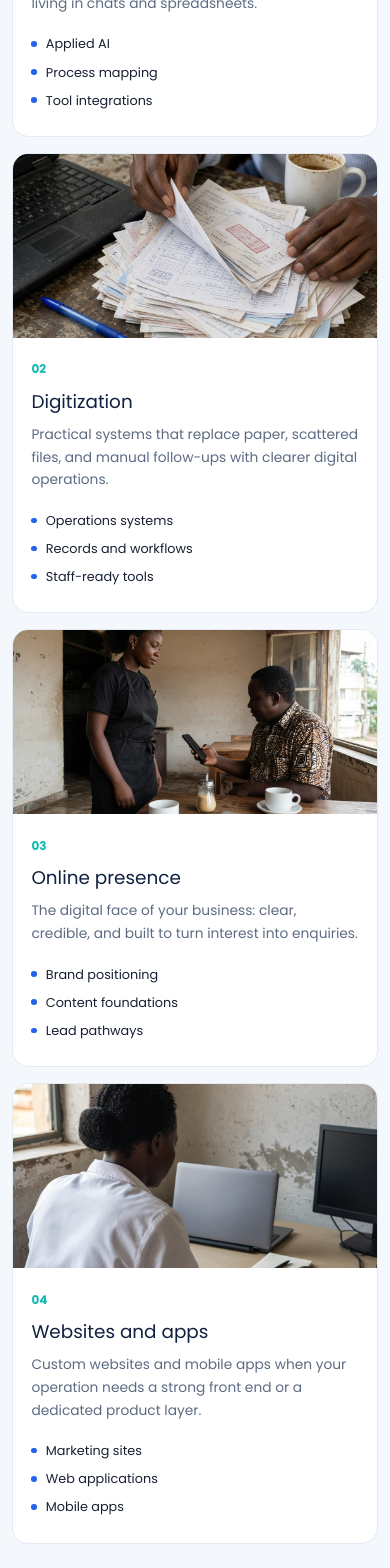
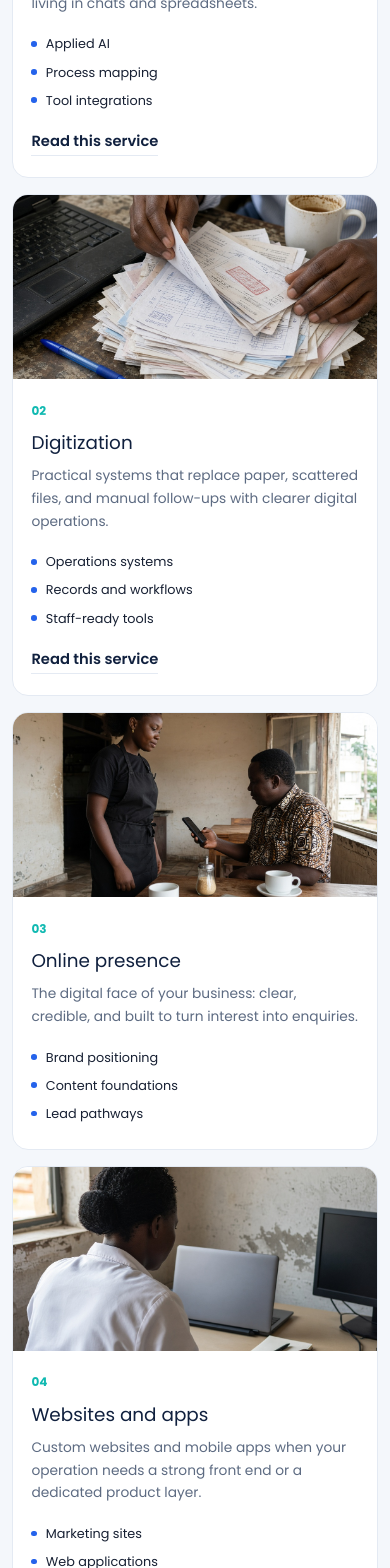
Before and after one commit to ManStevoh/EssemDigitalInnovation, a React (Vite) app: page / in a window 390 px wide. Shown: the part 1880-3448 px from the top of the page. Built offline with nearby package versions, Linux system fonts and the light colour scheme; the HTML template or start-up script is replaced by a standard one.

Commit message:
Add service pages and a proper link preview.
Give AI, digitization, and websites their own addresses, and show the Essem name with both cities when the site is shared.

```diff
--- a/src/App.tsx
+++ b/src/App.tsx
@@ -47,6 +47,7 @@ const services = [
   {
     number: "01",
     title: "AI and automations",
+    path: "/ai-and-automations",
     image: shopCounter,
     alt: "A shopkeeper checking orders on a phone behind the counter",
     copy: "AI and workflows that connect your tools, people, and customers, so repetitive work stops living in chats and spreadsheets.",
@@ -55,6 +56,7 @@ const services = [
   {
     number: "02",
     title: "Digitization",
+    path: "/digitization",
     image: paperRecords,
     alt: "Hands sorting a stack of paper records beside a laptop",
     copy: "Practical systems that replace paper, scattered files, and manual follow-ups with clearer digital operations.",
@@ -71,6 +73,7 @@ const services = [
   {
     number: "04",
     title: "Websites and apps",
+    path: "/websites",
     image: websiteDesk,
     alt: "A designer working at a laptop in a simple office",
     copy: "Custom websites and mobile apps when your operation needs a strong front end or a dedicated product layer.",
@@ -95,6 +98,108 @@ const steps = [
 const values = ["Innovation", "Impact", "Integrity", "Collaboration", "Sustainability"];
 
 const whatsappUrl = "https://wa.me/254728210962?text=Hello%20ESSEM%2C%20I%20would%20like%20to%20discuss%20a%20project.";
+
+const servicePages = [
+  {
+    path: "/ai-and-automations",
+    title: "AI and automations | Essem Digital Innovations",
+    description: "Essem designs AI and workflows that connect tools, people, and customers, so repetitive work leaves chats and spreadsheets. Offices in Mombasa and Nairobi.",
+    eyebrow: "AI and automations",
+    h1: "AI and automations for work that still lives in chats.",
+    lead: "AI and workflows that connect your tools, people, and customers, so repetitive work stops living in chats and spreadsheets.",
+    image: shopCounter,
+    alt: "A shopkeeper checking orders on a phone behind the counter",
+    points: [
+      { title: "Applied AI", copy: "Use AI for the repetitive checks, replies, and summaries your team already does by hand." },
+      { title: "Process mapping", copy: "We trace how the work actually moves before choosing a tool." },
+      { title: "Tool integrations", copy: "Connect the systems you already use so people stop copying the same details between them." },
+    ],
+  },
+  {
+    path: "/digitization",
+    title: "Digitization | Essem Digital Innovations",
+    description: "Essem replaces paper, scattered files, and manual follow-ups with practical digital operations for businesses in Mombasa and Nairobi.",
+    eyebrow: "Digitization",
+    h1: "Digitization that replaces paper and scattered follow-ups.",
+    lead: "Practical systems that replace paper, scattered files, and manual follow-ups with clearer digital operations.",
+    image: paperRecords,
+    alt: "Hands sorting a stack of paper records beside a laptop",
+    points: [
+      { title: "Operations systems", copy: "A single place for the work your team currently tracks in books, chats, and memory." },
+      { title: "Records and workflows", copy: "Records that stay findable, and steps that do not depend on one person remembering them." },
+      { title: "Staff-ready tools", copy: "Systems people can use on the first day, without a long training programme." },
+    ],
+  },
+  {
+    path: "/websites",
+    title: "Websites and apps | Essem Digital Innovations",
+    description: "Essem builds marketing sites, web applications, and mobile apps when a business needs a proper front end. Based in Mombasa and Nairobi.",
+    eyebrow: "Websites and apps",
+    h1: "Websites and apps built around how you operate.",
+    lead: "Custom websites and mobile apps when your operation needs a strong front end or a dedicated product layer.",
+    image: websiteDesk,
+    alt: "A designer working at a laptop in a simple office",
+    points: [
+      { title: "Marketing sites", copy: "A clear public site that explains the business and turns interest into an enquiry." },
+      { title: "Web applications", copy: "Tools your staff or customers use in the browser, tied to the operation behind them." },
+      { title: "Mobile apps", copy: "A phone layer when the work happens away from a desk." },
+    ],
+  },
+];
+
+function sectionHref(id: string) {
+  const path = window.location.pathname.replace(/\/$/, "") || "/";
+  return path === "/" ? `#${id}` : `/#${id}`;
+}
+
+function PageMeta({ title, description, path }: { title: string; description: string; path: string }) {
+  useEffect(() => {
+    document.title = title;
+    const set = (selector: string, value: string) => {
+      const element = document.querySelector(selector);
+      if (!element) return;
+      if (element.tagName === "LINK") element.setAttribute("href", value);
+      else element.setAttribute("content", value);
+    };
+    const url = `https://www.essemdigital.com${path}`;
+    set('meta[name="description"]', description);
+    set('link[rel="canonical"]', url);
+    set('meta[property="og:title"]', title);
+    set('meta[property="og:description"]', description);
+    set('meta[property="og:url"]', url);
+  }, [title, description, path]);
+  return null;
+}
+
+function ServicePage({ page }: { page: (typeof servicePages)[number] }) {
+  return (
+    <section className="section service-page">
+      <div className="container service-page__grid">
+        <div>
+          <div className="eyebrow eyebrow--green"><span />{page.eyebrow}</div>
+          <h1>{page.h1}</h1>
+          <p>{page.lead}</p>
+          <div className="hero__actions">
+            <a className="button" href="/#contact">
+              Book a consultation
+              <Icon name="arrow" />
+            </a>
+            <a className="text-link" href="/">Back to the homepage</a>
+          </div>
+        </div>
+        <img alt={page.alt} src={page.image} />
+      </div>
+      <div className="container service-points">
+        {page.points.map((point) => (
+          <article key={point.title}>
+            <h2>{point.title}</h2>
+            <p>{point.copy}</p>
+          </article>
+        ))}
+      </div>
+    </section>
+  );
+}
 
 const faqs = [
   {
@@ -265,19 +370,21 @@ export default function App() {
     }
   };
 
+  const activePage = servicePages.find((item) => item.path === window.location.pathname.replace(/\/$/, ""));
+
   return (
     <main>
       <header className={scrolled ? "site-header is-scrolled" : "site-header"}>
         <div className="container header__inner">
-          <a aria-label="Essem Digital Innovations home" href="#home">
+          <a aria-label="Essem Digital Innovations home" href="/">
             <img alt="Essem Digital Innovations" className="logo" src={essemLogo} />
           </a>
           <nav aria-label="Primary navigation" className={menuOpen ? "nav nav--open" : "nav"}>
-            <a href="#services" onClick={closeMenu}>Solutions</a>
-            <a href="#products" onClick={closeMenu}>Products</a>
-            <a href="#about" onClick={closeMenu}>About</a>
-            <a href="#approach" onClick={closeMenu}>Approach</a>
-            <a href="#contact" onClick={closeMenu}>Contact</a>
+            <a href={sectionHref("services")} onClick={closeMenu}>Solutions</a>
+            <a href={sectionHref("products")} onClick={closeMenu}>Products</a>
+            <a href={sectionHref("about")} onClick={closeMenu}>About</a>
+            <a href={sectionHref("approach")} onClick={closeMenu}>Approach</a>
+            <a href={sectionHref("contact")} onClick={closeMenu}>Contact</a>
           </nav>
           <a className="button button--small" href={whatsappUrl} rel="noreferrer" target="_blank">Talk to us</a>
           <button
@@ -292,6 +399,12 @@ export default function App() {
           </button>
         </div>
       </header>
+      <PageMeta
+        description={activePage?.description ?? "Essem Digital Innovations helps businesses in Mombasa and Nairobi digitize operations, automate work, and build a credible online presence."}
+        path={activePage?.path ?? "/"}
+        title={activePage?.title ?? "Essem Digital Innovations | Mombasa and Nairobi"}
+      />
+      {activePage ? <ServicePage page={activePage} /> : <>
 
       <section className="hero" id="home">
         <div className="container hero__grid">
@@ -341,11 +454,12 @@ export default function App() {
                 <img alt={service.alt} src={service.image} />
                 <div className="service-card__body">
                   <span>{service.number}</span>
-                  <h3>{service.title}</h3>
+                  <h3>{"path" in service && service.path ? <a href={service.path}>{service.title}</a> : service.title}</h3>
                   <p>{service.copy}</p>
                   <ul>
                     {service.points.map((point) => <li key={point}>{point}</li>)}
                   </ul>
+                  {"path" in service && service.path ? <a className="text-link" href={service.path}>Read this service</a> : null}
                 </div>
               </article>
             ))}
@@ -530,6 +644,7 @@ export default function App() {
           </form>
         </div>
       </section>
+      </>}
 
       <footer>
         <div className="container footer__top">
@@ -540,10 +655,10 @@ export default function App() {
           <div className="footer__links">
             <div>
               <strong>Explore</strong>
-              <a href="#services">Solutions</a>
-              <a href="#products">RelayIQ</a>
-              <a href="#about">About</a>
-              <a href="#approach">Approach</a>
+              <a href="/ai-and-automations">AI and automations</a>
+              <a href="/digitization">Digitization</a>
+              <a href="/websites">Websites and apps</a>
+              <a href={sectionHref("products")}>RelayIQ</a>
             </div>
             <div>
               <strong>Connect</strong>
--- a/src/index.css
+++ b/src/index.css
@@ -109,6 +109,16 @@ h2 { margin: .8rem 0 0; font-size: clamp(2rem, 3.4vw, 3.1rem); font-weight: 700;
 .service-card__body { padding: 1.15rem 1.15rem 1.35rem; }
 .service-card__body > span { color: var(--green); font-size: .75rem; font-weight: 700; }
 .service-card h3, .audience-grid h3, .step h3 { margin: .45rem 0 .55rem; color: var(--navy); font-size: 1.15rem; }
+.service-card h3 a:hover { color: var(--blue); }
+.service-card .text-link { margin-top: 1rem; }
+.service-page { padding-top: 4rem; }
+.service-page__grid { display: grid; grid-template-columns: 1.1fr .9fr; gap: 3rem; align-items: center; }
+.service-page__grid img { width: 100%; height: 26rem; object-fit: cover; border-radius: 1.2rem; }
+.service-page h1 { font-size: clamp(2.4rem, 4vw, 3.5rem); }
+.service-points { display: grid; grid-template-columns: repeat(3, 1fr); gap: 1rem; margin-top: 3.5rem; }
+.service-points article { padding: 1.3rem 1.2rem 1.4rem; border: 1px solid var(--line); border-radius: 1rem; background: var(--cloud); }
+.service-points h2 { margin: 0 0 .45rem; color: var(--navy); font-size: 1.15rem; letter-spacing: -.03em; }
+.service-points p { margin: 0; }
 .service-card p, .step p, .audience-grid p { margin: 0; color: var(--muted); font-size: .86rem; line-height: 1.65; }
 .service-card ul { margin: .9rem 0 0; padding: 0; list-style: none; }
 .service-card li { position: relative; padding: .28rem 0 .28rem .9rem; color: var(--ink); font-size: .8rem; }
@@ -204,7 +214,7 @@ footer { padding: 4rem 0 5.5rem; background: var(--navy); color: var(--white); }
 .footer__bottom { display: flex; justify-content: space-between; gap: 1rem; padding-top: 1.2rem; border-top: 1px solid rgb(255 255 255 / 12%); color: #8ea0bb; font-size: .78rem; }
 
 @media (max-width: 980px) {
-  .hero__grid, .about__grid, .faq__grid, .contact__grid, .product__panel { grid-template-columns: 1fr; }
+  .hero__grid, .about__grid, .faq__grid, .contact__grid, .product__panel, .service-page__grid { grid-template-columns: 1fr; }
   .service-grid, .audience-grid, .steps { grid-template-columns: 1fr 1fr; }
   .section-heading, .footer__top { flex-direction: column; align-items: start; }
   .hero__grid { gap: 2rem; align-items: start; }
@@ -222,7 +232,8 @@ footer { padding: 4rem 0 5.5rem; background: var(--navy); color: var(--white); }
   .nav a::after { display: none; }
   .nav--open { display: flex; }
   .nav a { padding: .8rem 0; border-bottom: 1px solid var(--line); }
-  .service-grid, .audience-grid, .steps, .form-row, .product__panel ul, .footer__links { grid-template-columns: 1fr; }
+  .service-grid, .audience-grid, .steps, .form-row, .product__panel ul, .footer__links, .service-points { grid-template-columns: 1fr; }
+  .service-page__grid img { height: 18rem; }
   .proof { grid-template-columns: 1fr 1fr; margin-top: 2rem; border: 1px solid var(--line); border-radius: .9rem; overflow: hidden; }
   .proof div { padding: 1rem 1rem 1.05rem; border-bottom: 1px solid var(--line); }
   .proof div:nth-child(odd) { border-right: 1px solid var(--line); }
--- a/vite.config.ts
+++ b/vite.config.ts
@@ -1,6 +1,7 @@
 import { defineConfig, type HtmlTagDescriptor, type Plugin } from 'vite'
 import react from '@vitejs/plugin-react'
 import tailwindcss from '@tailwindcss/vite'
+import fs from 'node:fs'
 import path from 'node:path'
 
 import siteConfiguration from './.figma/make/site.json'
@@ -26,6 +27,7 @@ react(),
       figmaReactRefreshBoundaryFallback(),
       figmaMakeKitPlugin({ storiesGlob: '/src/**/*.stories.{ts,tsx,js,jsx}' }),
       contactApiDevPlugin(),
+      serviceHtmlPlugin(),
     ],
     resolve: {
       alias: {
@@ -48,6 +50,48 @@ react(),
     },
   }
 })
+
+function serviceHtmlPlugin(): Plugin {
+  const pages = [
+    {
+      path: "ai-and-automations",
+      title: "AI and automations | Essem Digital Innovations",
+      description: "Essem designs AI and workflows that connect tools, people, and customers, so repetitive work leaves chats and spreadsheets. Offices in Mombasa and Nairobi.",
+    },
+    {
+      path: "digitization",
+      title: "Digitization | Essem Digital Innovations",
+      description: "Essem replaces paper, scattered files, and manual follow-ups with practical digital operations for businesses in Mombasa and Nairobi.",
+    },
+    {
+      path: "websites",
+      title: "Websites and apps | Essem Digital Innovations",
+      description: "Essem builds marketing sites, web applications, and mobile apps when a business needs a proper front end. Based in Mombasa and Nairobi.",
+    },
+  ]
+
+  return {
+    name: "service-html",
+    apply: "build",
+    closeBundle() {
+      const indexPath = path.resolve(__dirname, "dist/index.html")
+      if (!fs.existsSync(indexPath)) return
+      const html = fs.readFileSync(indexPath, "utf8")
+      for (const page of pages) {
+        const url = `https://www.essemdigital.com/${page.path}`
+        const next = html
+          .replace(/<title>[^<]*<\/title>/, `<title>${page.title}</title>`)
+          .replace(/rel="canonical" href="[^"]*"/, `rel="canonical" href="${url}"`)
+          .replace(/name="description" content="[^"]*"/, `name="description" content="${page.description}"`)
+          .replace(/property="og:title" content="[^"]*"/, `property="og:title" content="${page.title}"`)
+          .replace(/property="og:description" content="[^"]*"/, `property="og:description" content="${page.description}"`)
+        const directory = path.resolve(__dirname, "dist", page.path)
+        fs.mkdirSync(directory, { recursive: true })
+        fs.writeFileSync(path.join(directory, "index.html"), next)
+      }
+    },
+  }
+}
 
 function contactApiDevPlugin(): Plugin {
   const attach: Plugin['configureServer'] = (server) => {
```
Also changed, not shown: .figma/make/site.json, public/og-image.png (added), 1 other file (tests, documents, lock files or other folders).
